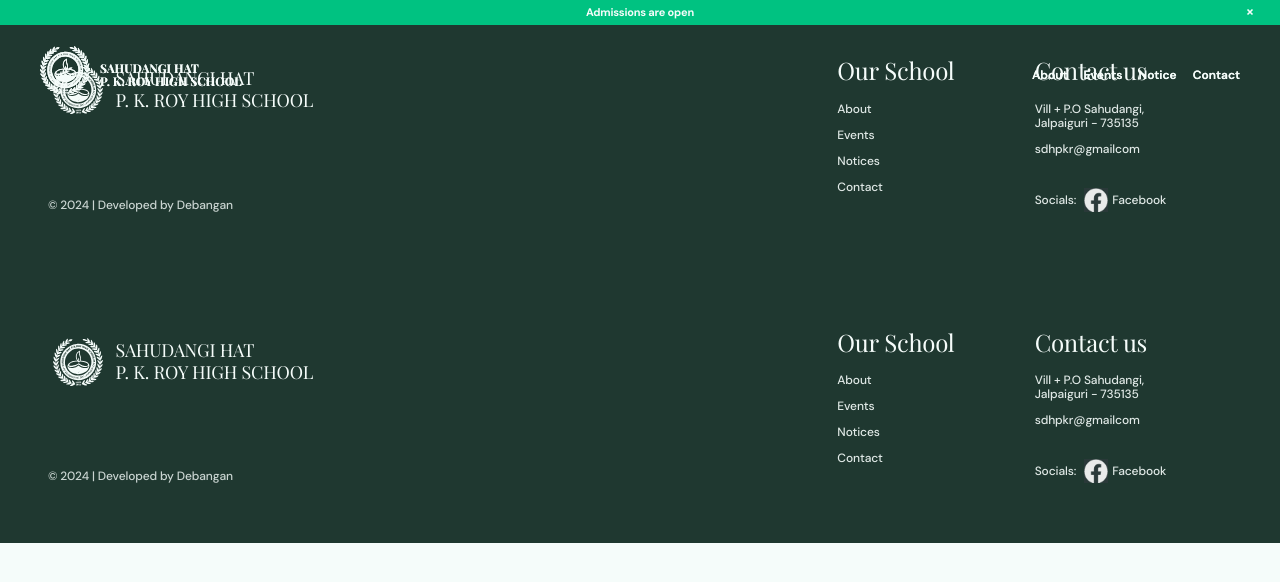
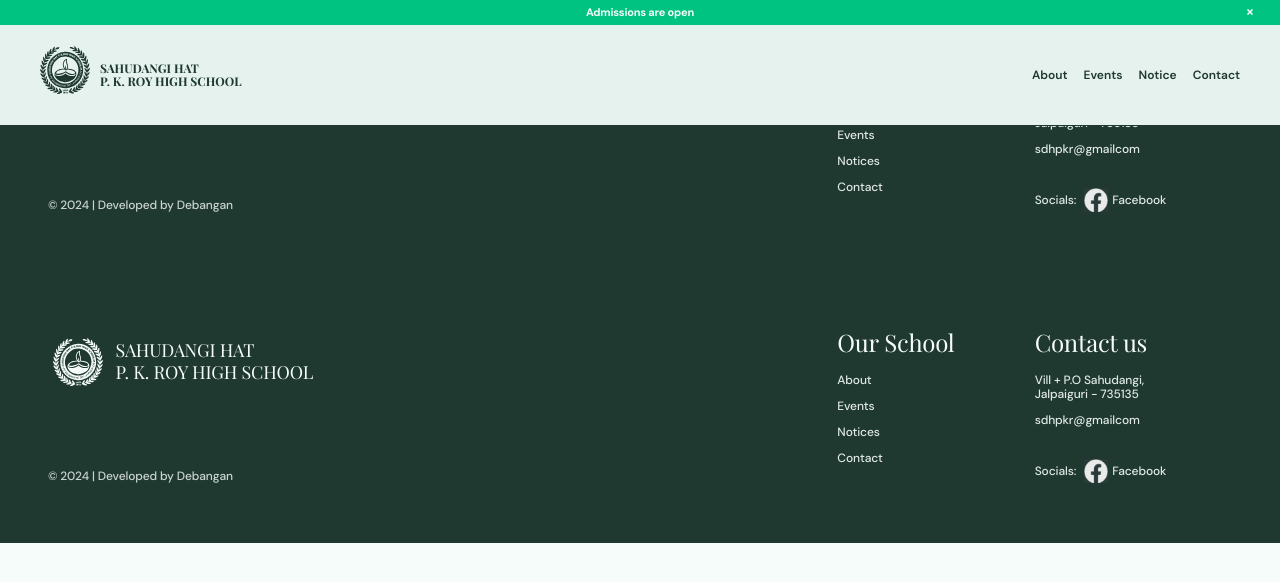
Before and after one commit to Devon-1984/school_web, a Next.js app: page /layout in a window 1280 px wide. Shown: the top 582 px of the page. Built offline with nearby package versions, Linux system fonts and the light colour scheme; a web font is replaced by a local one.

Commit message:
Navbar fixed

```diff
--- a/src/components/intro.js
+++ b/src/components/intro.js
@@ -4,7 +4,7 @@ import Image from "next/image";
 export default function Intro({ data }) {
   return (
     <>
-      <div className="mt-32 mb-40 pl-6 pr-6 gap-5 text-primary-900 md:flex md:flex-row-reverse md:pl-12 md:pr-12">
+      <div className="mt-[170px] mb-40 pl-6 pr-6 gap-5 text-primary-900 md:flex md:flex-row-reverse md:pl-12 md:pr-12">
         <Image
           className="md:max-w-sm"
           src={data.aboutImg}
--- a/src/components/navbar.js
+++ b/src/components/navbar.js
@@ -10,12 +10,12 @@ export default function Navbar() {
 
   const [admissions, setAdmissions] = useState(true);
 
-  const [color, setColor] = useState(false);
+  const [color, setColor] = useState(true);
 
   useEffect(() => {
     const changeColor = () => {
-      if (window.scrollY >= 100) return setColor(true);
-      return setColor(false);
+      if (window.scrollY >= 100) return setColor(false);
+      return setColor(true);
     };
 
     window.addEventListener("scroll", changeColor);
@@ -52,7 +52,11 @@ export default function Navbar() {
         )}
 
         <header
-          className={color ? "header-wrapper header-bg" : "header-wrapper"}
+          className={
+            currentRoute === "/" && color
+              ? "header-wrapper"
+              : "header-wrapper header-bg"
+          }
         >
           <div className="img-label">
             <Link href={"/"}>
```
